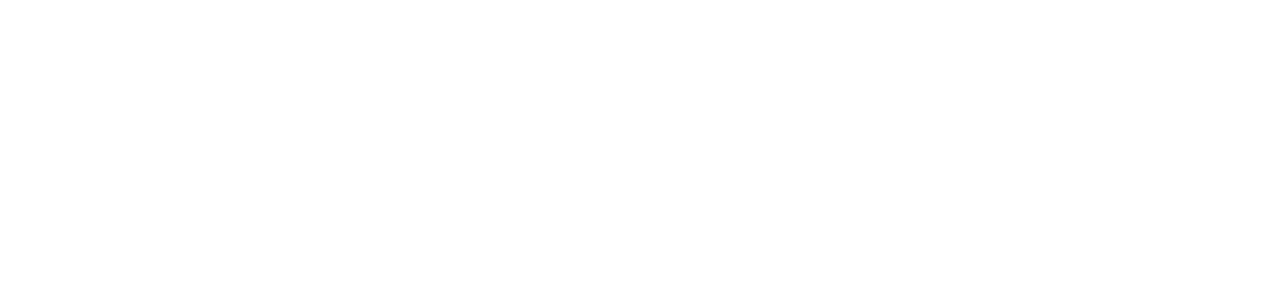
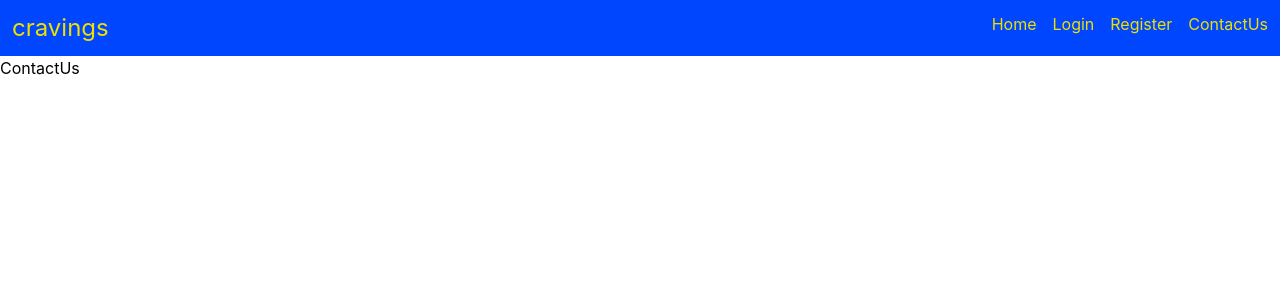
Before and after one commit to ayushh-3006/Food-Delivery-App, a React (Vite) app in the folder client/: page /ContactUs in a window 1280 px wide. Before the commit this address had no page. Shown: the top 300 px of the page. Built offline with nearby package versions, Linux system fonts and the light colour scheme.

Commit message:
feat: add routing and layout components for navigation and pages

```diff
--- a/client/src/App.jsx
+++ b/client/src/App.jsx
@@ -1,15 +1,25 @@
-import React from "react";
 import { BrowserRouter, Routes, Route } from "react-router-dom";
 import Home from "./pages/Home";
+import Footer from "./components/Footer";
+import Navbar from "./components/Navbar";
+import Login from "./pages/Login";
+import Register from "./pages/Register";
+import ContactUs from "./pages/ContactUs";
 
 const App = () => {
   return (
     <>
       <BrowserRouter>
+       <Navbar/>
         <Routes>
           <Route path="/" element={<Home />} />
+          <Route path="/Login" element={<Login />} />
+          <Route path="/Register" element={<Register />} />
+          <Route path="/ContactUs" element={<ContactUs />} />
         </Routes>
+        <Footer />
       </BrowserRouter>
+
     </>
   );
 };
--- /dev/null
+++ b/client/src/components/Footer.jsx
@@ -0,0 +1,11 @@
+import React from 'react'
+
+const Footer = () => {
+   return (
+     <>
+
+   </>
+  )
+}
+
+export default Footer
--- /dev/null
+++ b/client/src/components/Navbar.jsx
@@ -0,0 +1,31 @@
+import React from "react";
+import { Link } from "react-router-dom";
+const Navbar = () => {
+  return (
+    <>
+      <div className="bg-(--secondary) text-(--primary-text) p-3 flex justify-between">
+        <div className="cursor-pointer text-2xl">cravings</div>
+
+        <div className="flex gap-4 float-end hover:text-(--accent)">
+          <Link to={"/"} className="hover:underline">
+            Home
+          </Link>
+
+          <Link to={"/login"} className="hover:underline ">
+            Login
+          </Link>
+
+          <Link to={"/register"} className="hover:underline">
+            Register
+          </Link>
+
+          <Link to={"/contactUs"} className="hover:underline">
+            ContactUs
+          </Link>
+        </div>
+      </div>
+    </>
+  );
+};
+
+export default Navbar;
--- a/client/src/index.css
+++ b/client/src/index.css
@@ -1 +1,15 @@
 @import "tailwindcss";
+
+:root {
+  --primary: #001BB7;
+  --primary-text:#ede100;
+  --secondary: #0046FF;
+  --accent: #FF8040;
+
+  --success: #16A34A;
+  --error: #DC2626;
+  --warning: #F59E0B;
+
+  --background: #F5F1DC;
+  --text: #111827;
+}
--- /dev/null
+++ b/client/src/pages/ContactUs.jsx
@@ -0,0 +1,11 @@
+import React from "react";
+
+const ContactUs = () => {
+  return (
+    <>
+      <div>ContactUs</div>
+    </>
+  );
+};
+
+export default ContactUs;
--- a/client/src/pages/Home.jsx
+++ b/client/src/pages/Home.jsx
@@ -3,9 +3,11 @@
 const Home = () => {
   return (
     <>
-      <div className="bg-red-300">Home</div>
+
     </>
   );
 };
 
+
+
 export default Home;
--- /dev/null
+++ b/client/src/pages/Login.jsx
@@ -0,0 +1,11 @@
+import React from 'react'
+
+const Login = () => {
+   return (
+     <>
+     <div>Login</div>
+   </>
+  )
+}
+
+export default Login
--- /dev/null
+++ b/client/src/pages/Register.jsx
@@ -0,0 +1,11 @@
+import React from 'react'
+
+const Register = () => {
+   return (
+     <>
+     <div>Register</div>
+   </>
+  )
+}
+
+export default Register
```
